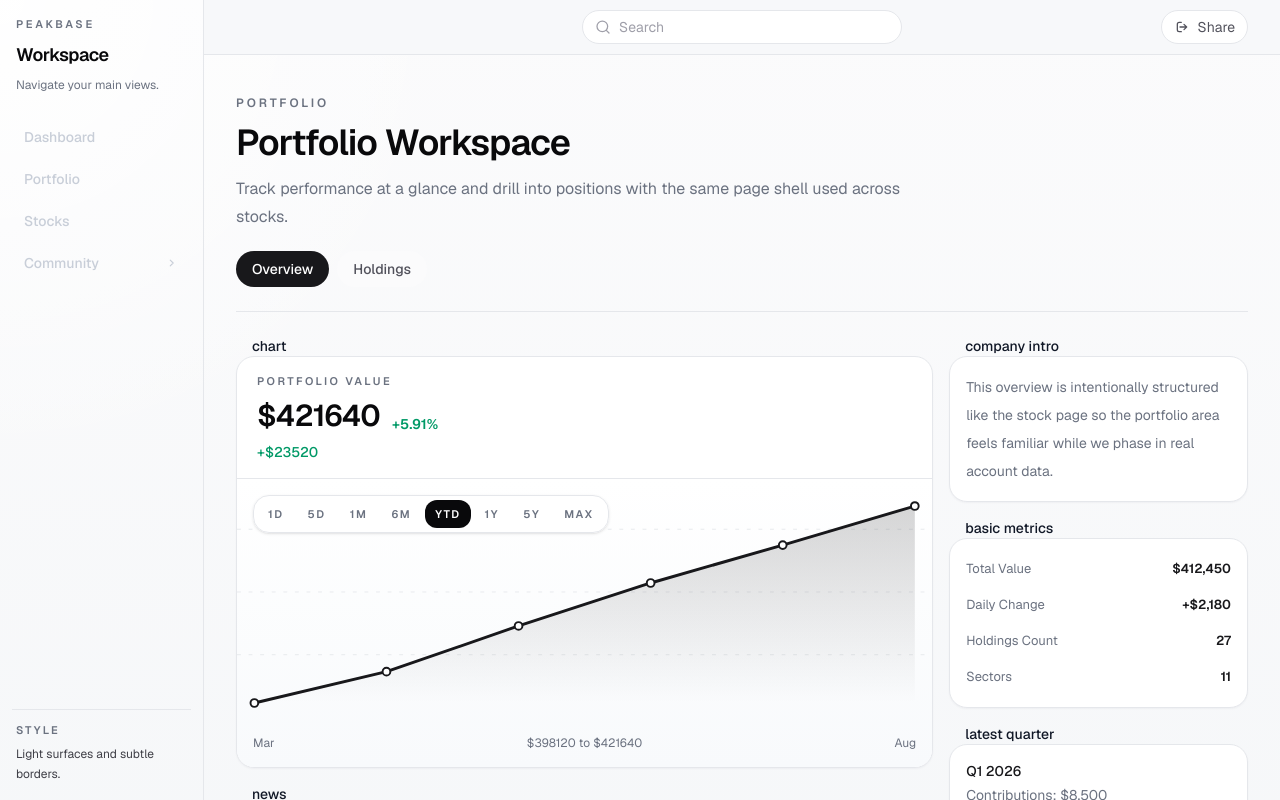
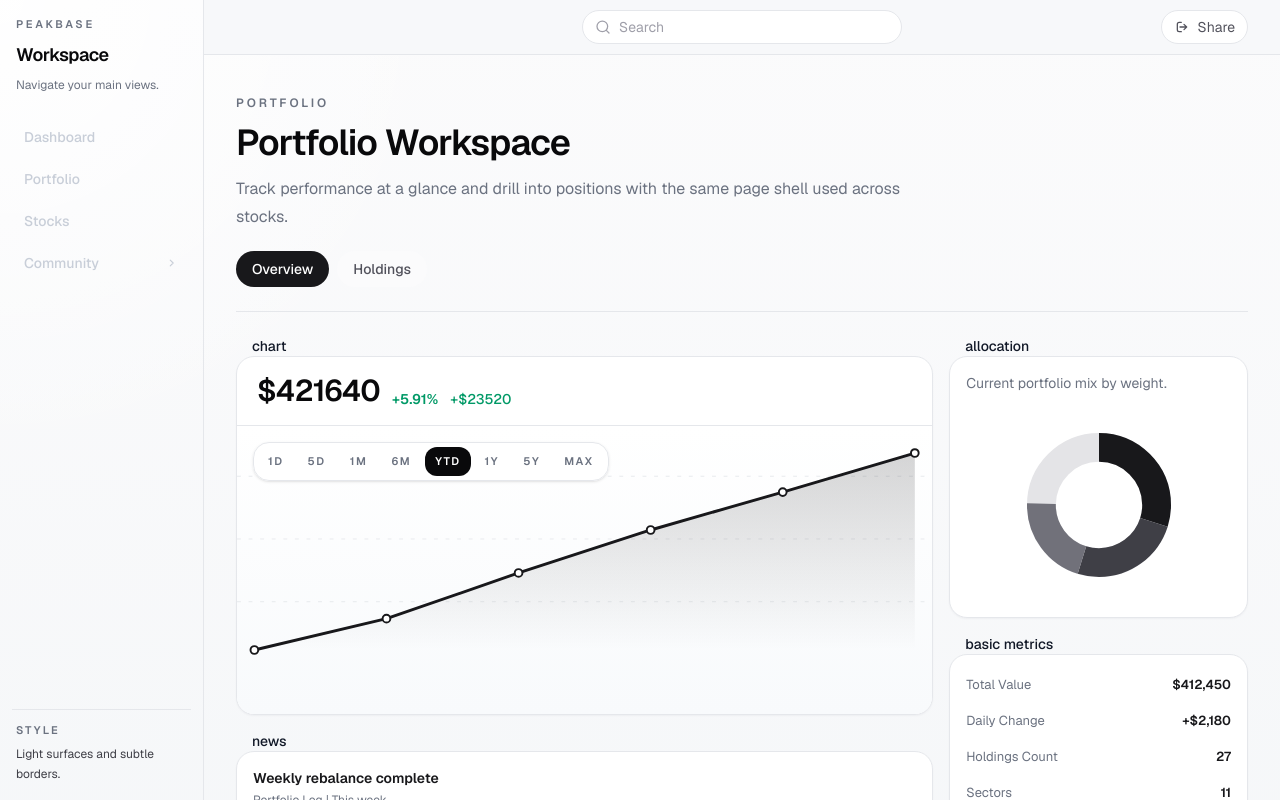
Before and after one commit to SameerAkita/peakbase, a Next.js app: page /portfolio/overview in a window 1280 px wide. Shown: the top 800 px of the page. Built offline with nearby package versions, Linux system fonts and the light colour scheme.

Commit message:
add allocation circle to overview page

```diff
--- a/app/components/chart-card.tsx
+++ b/app/components/chart-card.tsx
@@ -13,13 +13,9 @@ type ChartCardProps = {
   data: ChartCardPoint[];
   title?: string;
   chartAriaLabel: string;
-  currentLabel?: string;
-  premarketLabel?: string;
-  showPremarket?: boolean;
   valuePrefix?: string;
   valueSuffix?: string;
   valueDecimals?: number;
-  premarketValue?: number;
   className?: string;
 };
 
@@ -54,13 +50,9 @@ export function ChartCard({
   data,
   title,
   chartAriaLabel,
-  currentLabel = "Current price",
-  premarketLabel = "Pre-market",
-  showPremarket = true,
   valuePrefix = "$",
   valueSuffix = "",
   valueDecimals = 2,
-  premarketValue,
   className,
 }: ChartCardProps) {
   const [selectedRange, setSelectedRange] = useState<ChartRange>("YTD");
@@ -73,7 +65,6 @@ export function ChartCard({
   const changeAmount = currentValue - (firstPoint?.value ?? currentValue);
   const changePercent =
     firstPoint && firstPoint.value !== 0 ? (changeAmount / firstPoint.value) * 100 : 0;
-  const derivedPremarketValue = premarketValue ?? currentValue * 1.004;
 
   const chartWidth = 720;
   const chartHeight = 260;
@@ -109,16 +100,7 @@ export function ChartCard({
     <article className={["flex h-full flex-col", className].filter(Boolean).join(" ")}>
       {title ? <p className="px-4 text-sm font-medium">{title}</p> : null}
       <div className="panel flex h-full flex-col overflow-hidden">
-        <div
-          className={[
-            "grid gap-0 border-b border-[var(--border)]",
-            showPremarket ? "md:grid-cols-2" : "grid-cols-1",
-          ].join(" ")}
-        >
-          <div className="flex flex-col gap-2 px-5 py-4">
-            <p className="text-[11px] font-semibold uppercase tracking-[0.22em] text-[var(--text-soft)]">
-              {currentLabel}
-            </p>
+        <div className="border-b border-[var(--border)] px-5 py-4">
           <div className="flex flex-wrap items-end gap-x-3 gap-y-1">
             <span className="text-3xl font-semibold tracking-tight text-zinc-950">
               {formatValue(currentValue, valuePrefix, valueSuffix, valueDecimals)}
@@ -127,23 +109,11 @@ export function ChartCard({
               {changeSign}
               {changePercent.toFixed(2)}%
             </span>
-            </div>
-            <p className={["text-sm font-medium", changeTone].join(" ")}>
+            <span className={["text-sm font-medium", changeTone].join(" ")}>
               {changeSign}
               {formatValue(Math.abs(changeAmount), valuePrefix, valueSuffix, valueDecimals)}
-            </p>
+            </span>
           </div>
-
-          {showPremarket ? (
-            <div className="flex flex-col justify-center gap-2 border-t border-[var(--border)] px-5 py-4 md:border-t-0 md:border-l">
-              <p className="text-[11px] font-semibold uppercase tracking-[0.22em] text-[var(--text-soft)]">
-                {premarketLabel}
-              </p>
-              <p className="text-2xl font-semibold tracking-tight text-zinc-950">
-                {formatValue(derivedPremarketValue, valuePrefix, valueSuffix, valueDecimals)}
-              </p>
-            </div>
-          ) : null}
         </div>
 
         <div className="relative min-h-[18rem] flex-1 overflow-hidden bg-[linear-gradient(180deg,#ffffff_0%,#f8fafc_100%)]">
@@ -219,15 +189,6 @@ export function ChartCard({
               />
             ))}
           </svg>
-
-          <div className="pointer-events-none absolute inset-x-0 bottom-0 flex items-center justify-between px-4 pb-4 text-xs text-[var(--text-soft)]">
-            <span>{visiblePoints[0]?.label ?? ""}</span>
-            <span>
-              {formatValue(minValue, valuePrefix, valueSuffix, valueDecimals)} to {" "}
-              {formatValue(maxValue, valuePrefix, valueSuffix, valueDecimals)}
-            </span>
-            <span>{visiblePoints[visiblePoints.length - 1]?.label ?? ""}</span>
-          </div>
         </div>
       </div>
     </article>
--- a/app/components/portfolio-browser.tsx
+++ b/app/components/portfolio-browser.tsx
@@ -88,8 +88,6 @@ export function PortfolioBrowser({ currentTabId }: PortfolioBrowserProps) {
             <ChartCard
               title="chart"
               chartAriaLabel="Portfolio trend chart"
-              currentLabel="Portfolio value"
-              showPremarket={false}
               valueDecimals={0}
               data={portfolioChartData}
             />
@@ -122,11 +120,48 @@ export function PortfolioBrowser({ currentTabId }: PortfolioBrowserProps) {
           </div>
 
           <div className="flex flex-col gap-4 lg:w-[30%]">
-            <Box title="company intro" contentClassName="p-4">
-              <p>
-                This overview is intentionally structured like the stock page so the portfolio area feels familiar while we phase in real account data.
-              </p>
-            </Box>
+<Box title="allocation" contentClassName="p-4">
+  <p className="text-sm text-[var(--text-soft)]">
+    Current portfolio mix by weight.
+  </p>
+  <div className="mt-4 flex items-center justify-center">
+    <svg viewBox="0 0 160 160" className="h-48 w-48" role="img" aria-label="Portfolio allocation donut chart">
+      <circle cx="80" cy="80" r="48" fill="none" stroke="#e4e4e7" strokeWidth="24" />
+      <circle
+        cx="80"
+        cy="80"
+        r="48"
+        fill="none"
+        stroke="#18181b"
+        strokeWidth="24"
+        strokeDasharray="90 301.59"
+        transform="rotate(-90 80 80)"
+      />
+      <circle
+        cx="80"
+        cy="80"
+        r="48"
+        fill="none"
+        stroke="#3f3f46"
+        strokeWidth="24"
+        strokeDasharray="75 301.59"
+        strokeDashoffset="-90"
+        transform="rotate(-90 80 80)"
+      />
+      <circle
+        cx="80"
+        cy="80"
+        r="48"
+        fill="none"
+        stroke="#71717a"
+        strokeWidth="24"
+        strokeDasharray="62 301.59"
+        strokeDashoffset="-165"
+        transform="rotate(-90 80 80)"
+      />
+    </svg>
+  </div>
+</Box>
 
             <Box title="basic metrics" contentClassName="p-4">
               <dl className="space-y-2">
```
Lines whose indentation alone changed are shown as unchanged.
